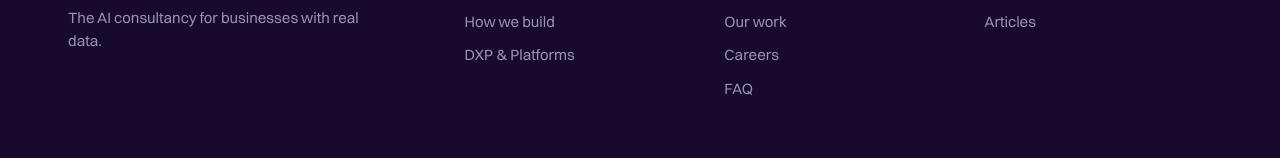
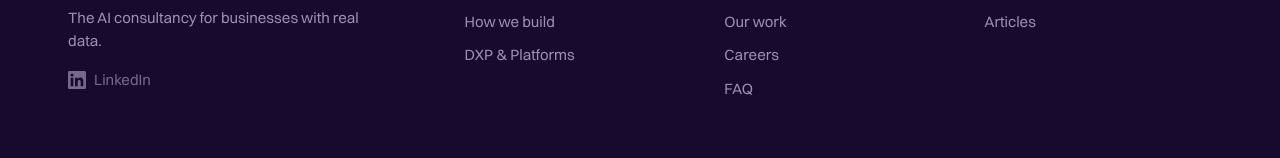
Before and after one commit to MAK201519/analogiq-, a Next.js app: page / in a window 1280 px wide. Shown: the part 7653-7811 px from the top of the page. Built offline with nearby package versions, Linux system fonts and the light colour scheme.

Commit message:
Cookiebot consent (auto-block + Factors gated); LinkedIn footer link; SEO metadata; favicon

```diff
--- a/app/components/SiteFooter.tsx
+++ b/app/components/SiteFooter.tsx
@@ -21,6 +21,17 @@ export default function SiteFooter() {
               Analogue intelligence.
             </p>
             <p style={{ maxWidth: "34ch" }}>The AI consultancy for businesses with real data.</p>
+            <a
+              href="https://www.linkedin.com/company/analogiqio"
+              target="_blank"
+              rel="noopener noreferrer"
+              style={{ display: "inline-flex", alignItems: "center", gap: 8, marginTop: 16, color: "inherit", opacity: 0.7, textDecoration: "none" }}
+            >
+              <svg width="18" height="18" viewBox="0 0 24 24" fill="currentColor" aria-hidden="true">
+                <path d="M20.447 20.452h-3.554v-5.569c0-1.328-.027-3.037-1.852-3.037-1.853 0-2.136 1.445-2.136 2.939v5.667H9.351V9h3.414v1.561h.046c.477-.9 1.637-1.85 3.37-1.85 3.601 0 4.267 2.37 4.267 5.455v6.286zM5.337 7.433a2.062 2.062 0 01-2.063-2.065 2.064 2.064 0 112.063 2.065zm1.782 13.019H3.555V9h3.564v11.452zM22.225 0H1.771C.792 0 0 .774 0 1.729v20.542C0 23.227.792 24 1.771 24h20.451C23.2 24 24 23.227 24 22.271V1.729C24 .774 23.2 0 22.222 0h.003z"/>
+              </svg>
+              LinkedIn
+            </a>
           </div>
 
           <div>
--- a/app/layout.tsx
+++ b/app/layout.tsx
@@ -81,6 +81,13 @@ export default function RootLayout({
   return (
     <html lang="en" className={cn("font-sans", inter.variable)}>
       <head>
+        <script
+          id="Cookiebot"
+          src="https://consent.cookiebot.com/uc.js"
+          data-cbid="ed8530d4-0644-4c89-95a4-d61bb96af893"
+          data-blockingmode="auto"
+          type="text/javascript"
+        />
         <link rel="preload" as="image" href="/clients/keith-prowse/homepage-new.webp" />
         <link rel="preconnect" href="https://fonts.googleapis.com" />
         <link rel="preconnect" href="https://fonts.gstatic.com" crossOrigin="anonymous" />
@@ -88,7 +95,11 @@ export default function RootLayout({
           type="application/ld+json"
           dangerouslySetInnerHTML={{ __html: JSON.stringify(orgSchema) }}
         />
-        <script dangerouslySetInnerHTML={{ __html: `window.faitracker=window.faitracker||function(){this.q=[];var t=new CustomEvent("FAITRACKER_QUEUED_EVENT");return this.init=function(t,e,a){this.TOKEN=t,this.INIT_PARAMS=e,this.INIT_CALLBACK=a,window.dispatchEvent(new CustomEvent("FAITRACKER_INIT_EVENT"))},this.call=function(){var e={k:"",a:[]};if(arguments&&arguments.length>=1){for(var a=1;a<arguments.length;a++)e.a.push(arguments[a]);e.k=arguments[0]}this.q.push(e),window.dispatchEvent(t)},this.message=function(){window.addEventListener("message",function(t){"faitracker"===t.data.origin&&this.call("message",t.data.type,t.data.message)})},this.message(),this.init("r8fb1l95odynpsdirqbe6ke5somt11c0",{host:"https://api.factors.ai"}),this}(),function(){var t=document.createElement("script");t.type="text/javascript",t.src="https://app.factors.ai/assets/factors.js",t.async=!0,(d=document.getElementsByTagName("script")[0]).parentNode.insertBefore(t,d)}();` }} />
+        <script
+          type="text/plain"
+          data-cookieconsent="statistics"
+          dangerouslySetInnerHTML={{ __html: `window.faitracker=window.faitracker||function(){this.q=[];var t=new CustomEvent("FAITRACKER_QUEUED_EVENT");return this.init=function(t,e,a){this.TOKEN=t,this.INIT_PARAMS=e,this.INIT_CALLBACK=a,window.dispatchEvent(new CustomEvent("FAITRACKER_INIT_EVENT"))},this.call=function(){var e={k:"",a:[]};if(arguments&&arguments.length>=1){for(var a=1;a<arguments.length;a++)e.a.push(arguments[a]);e.k=arguments[0]}this.q.push(e),window.dispatchEvent(t)},this.message=function(){window.addEventListener("message",function(t){"faitracker"===t.data.origin&&this.call("message",t.data.type,t.data.message)})},this.message(),this.init("r8fb1l95odynpsdirqbe6ke5somt11c0",{host:"https://api.factors.ai"}),this}(),function(){var t=document.createElement("script");t.type="text/javascript",t.src="https://app.factors.ai/assets/factors.js",t.async=!0,(d=document.getElementsByTagName("script")[0]).parentNode.insertBefore(t,d)}();` }}
+        />
       </head>
       <body>
         <SiteShell>{children}</SiteShell>
```
